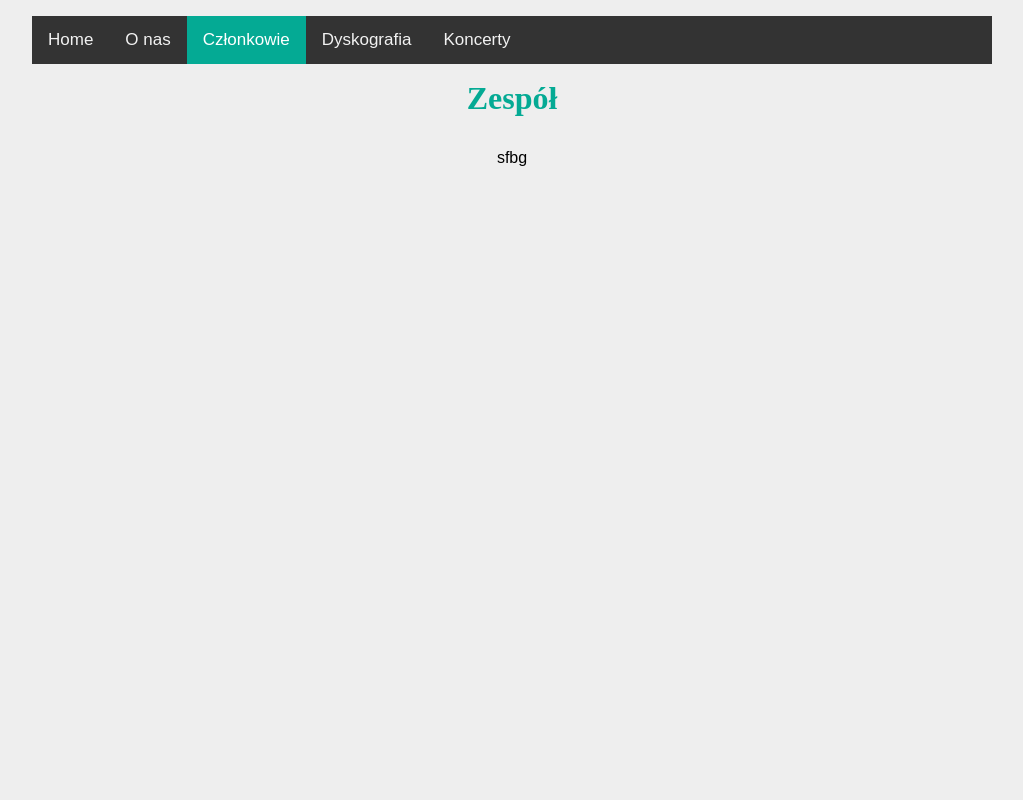
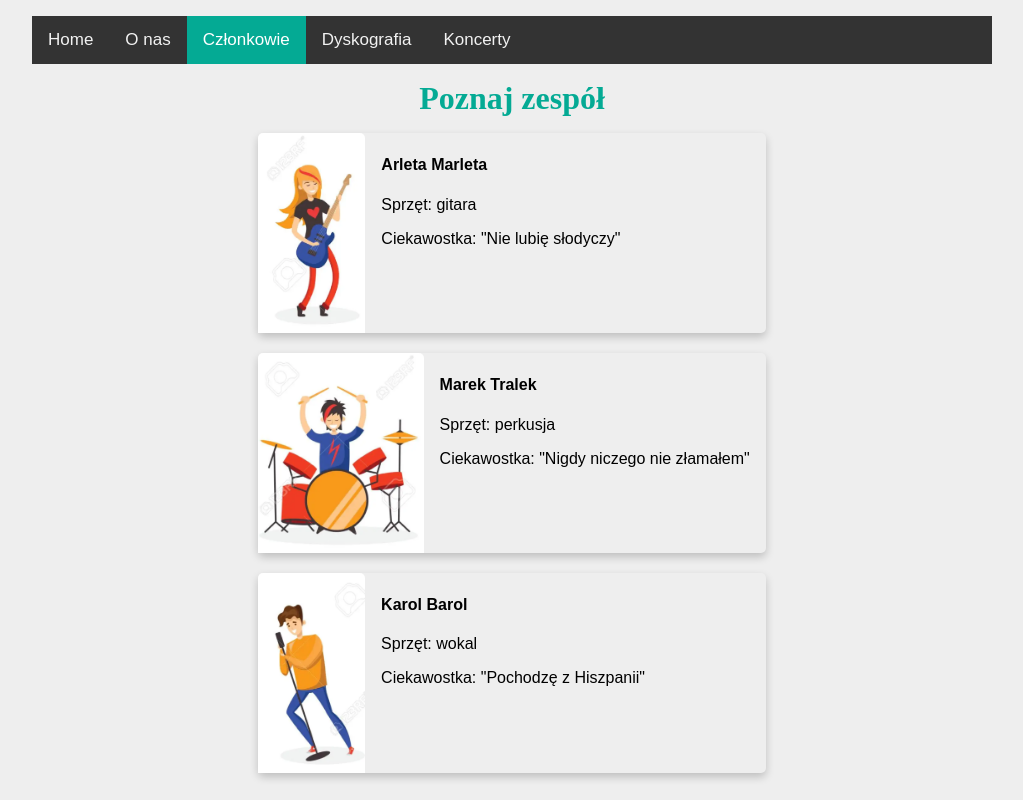
Before and after one commit to IzaPod/band_app, a Flask app: page /members in a window 1280 px wide. Shown: the whole page, without its empty margins (128-1151 px from the left). Run offline with Flask 2, Linux system fonts and the light colour scheme.

Commit message:
add Members page

```diff
--- a/app.py
+++ b/app.py
@@ -4,8 +4,7 @@ app = Flask(__name__)
 
 @app.route("/")
 def index():
-    user = {"username": "Zenek"}
-    return render_template("index.html", user=user, request=request)
+    return render_template("index.html", request=request)
 
 @app.route("/about")
 def about():
@@ -13,7 +12,12 @@ def about():
 
 @app.route("/members")
 def members():
-    return render_template("members.html", request=request)
+    members = [
+        {"name": "Arleta", "surname": "Marleta", "image": "/static/img/arleta.png", "instrument": "gitara", "fact": "Nie lubię słodyczy"},
+        {"name": "Marek", "surname": "Tralek", "image": "/static/img/marek.png", "instrument": "perkusja", "fact": "Nigdy niczego nie złamałem"},
+        {"name": "Karol", "surname": "Barol", "image": "/static/img/karol.png", "instrument": "wokal", "fact": "Pochodzę z Hiszpanii"},
+    ]
+    return render_template("members.html", request=request, members=members)
 
 @app.route("/discography")
 def discography():
--- a/static/style/main.css
+++ b/static/style/main.css
@@ -7,24 +7,29 @@ body {
     max-width: 960px;
     margin: 0 auto;
 }
+
 h1, h2 {
     font-family: serif;
     color: #04aa94;
     margin: 1rem 0;
 }
+
 .app-content {
     display: flex;
     flex-direction: column;
     align-items: center;
 }
 
-/* Add a black background color to the top navigation */
+.flex-container-centered {
+    display: flex;
+    justify-content: center;
+    align-items: center;
+}
+
 .topnav {
     background-color: #333;
     overflow: hidden;
 }
-
-/* Style the links inside the navigation bar */
 .topnav a {
     float: left;
     display: block;
@@ -34,25 +39,17 @@ h1, h2 {
     text-decoration: none;
     font-size: 17px;
 }
-
-/* Change the color of links on hover */
 .topnav a:hover {
     background-color: #ddd;
     color: black;
 }
-
-/* Add an active class to highlight the current page */
 .topnav a.active {
     background-color: #04aa94;
     color: white;
 }
-
-/* Hide the link that should open and close the topnav on small screens */
 .topnav .icon {
     display: none;
 }
-
-/* When the screen is less than 600 pixels wide, hide all links, except for the first one ("Home"). Show the link that contains should open and close the topnav (.icon) */
 @media screen and (max-width: 600px) {
     .topnav a:not(:first-child) {display: none;}
     .topnav a.icon {
@@ -60,8 +57,6 @@ h1, h2 {
         display: block;
     }
 }
-
-/* The "responsive" class is added to the topnav with JavaScript when the user clicks on the icon. This class makes the topnav look good on small screens (display the links vertically instead of horizontally) */
 @media screen and (max-width: 600px) {
     .topnav.responsive {
         position: relative;
--- /dev/null
+++ b/static/style/members.css
@@ -0,0 +1,28 @@
+.member-card {
+    box-shadow: 0 4px 8px 0 rgba(0,0,0,0.2);
+    transition: 0.3s;
+    border-radius: 5px;
+    display: flex;
+    flex-direction: row;
+}
+.member-card:not(:last-child) {
+    margin-bottom: 20px;
+}
+.member-card:hover {
+    box-shadow: 0 8px 16px 0 rgba(0,0,0,0.2);
+}
+.member-card-info {
+    padding: 2px 16px;
+}
+
+img {
+    border-radius: 5px 5px 0 0;
+    max-height: 200px;
+    width: auto;
+}
+
+@media screen and (max-width: 500px) {
+    .member-card {
+        flex-direction: column;
+    }
+}
--- a/templates/about.html
+++ b/templates/about.html
@@ -5,7 +5,7 @@
 {% endblock %}
 
 {% block content %}
-<img src="/static/img/band.png" alt="zdjęcie_zespołu" class="band-img" />
+<img src="/static/img/band.png" alt="zdjęcie zespołu" class="band-img" />
 
 <h2>Co my za jedni?</h2>
 <p>
--- a/templates/members.html
+++ b/templates/members.html
@@ -1,6 +1,23 @@
 {% extends "layout.html" %}
+
+{% block head_elements %}
+<link rel="stylesheet" href="{{ url_for('static', filename='style/members.css') }}">
+{% endblock %}
+
 {% block content %}
-<h1>Zespół</h1>
-<p class="important">
-    sfbg
+<h1>Poznaj zespół</h1>
+<div>
+    {% for member in members %}
+    <div class="member-card">
+        <div class="flex-container-centered">
+            <img src={{member.image}} alt="zdjęcie {{member.name}}">
+        </div>
+        <div class="member-card-info">
+            <h4><b>{{member.name}} {{member.surname}}</b></h4>
+            <p>Sprzęt: {{member.instrument}}</p>
+            <p>Ciekawostka: "{{member.fact}}"</p>
+        </div>
+    </div>
+{% endfor %}
+</div>
 {% endblock %}
```
Also changed, not shown: static/img/Karol.png (added), static/img/Marek.png (added), static/img/arleta.png (added).
